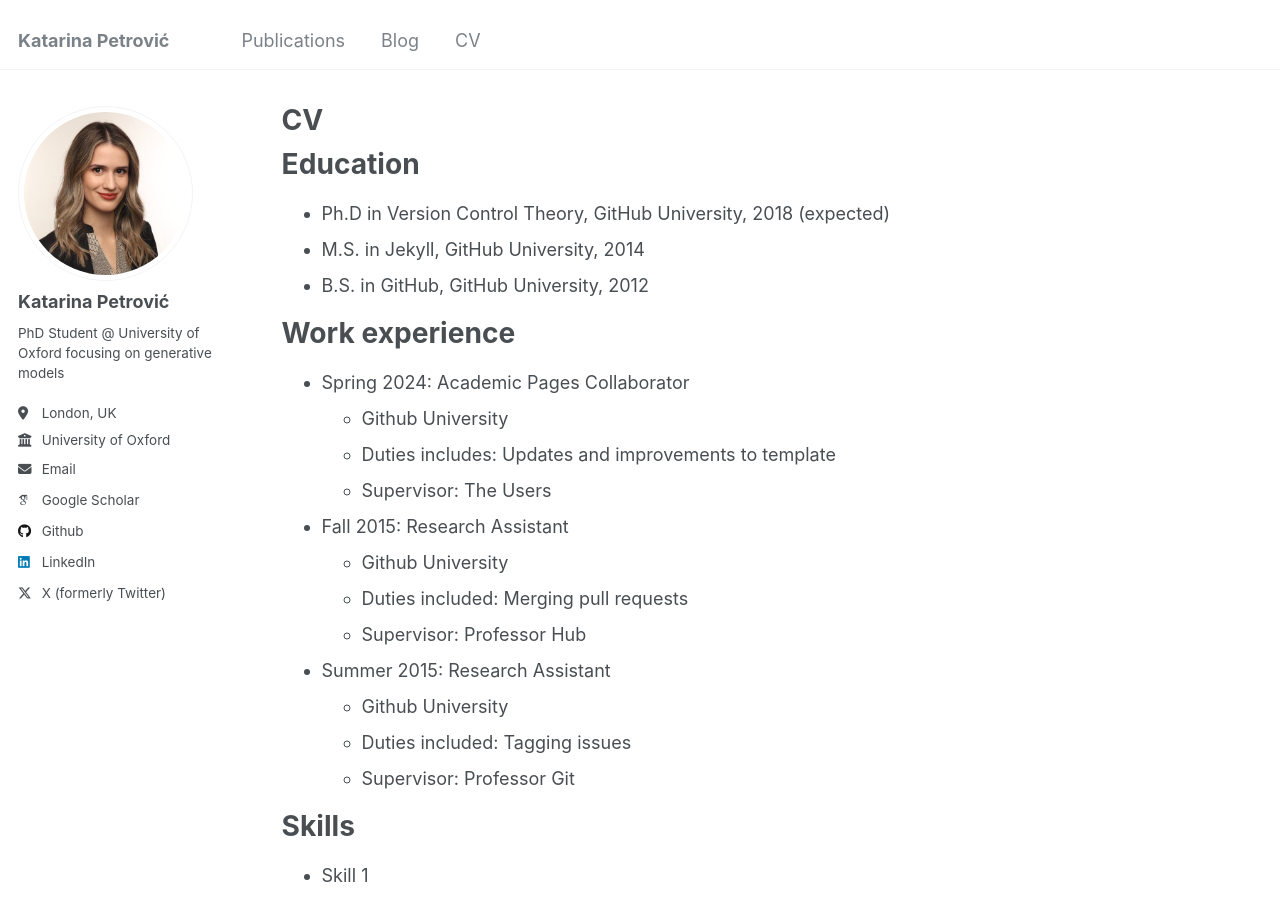
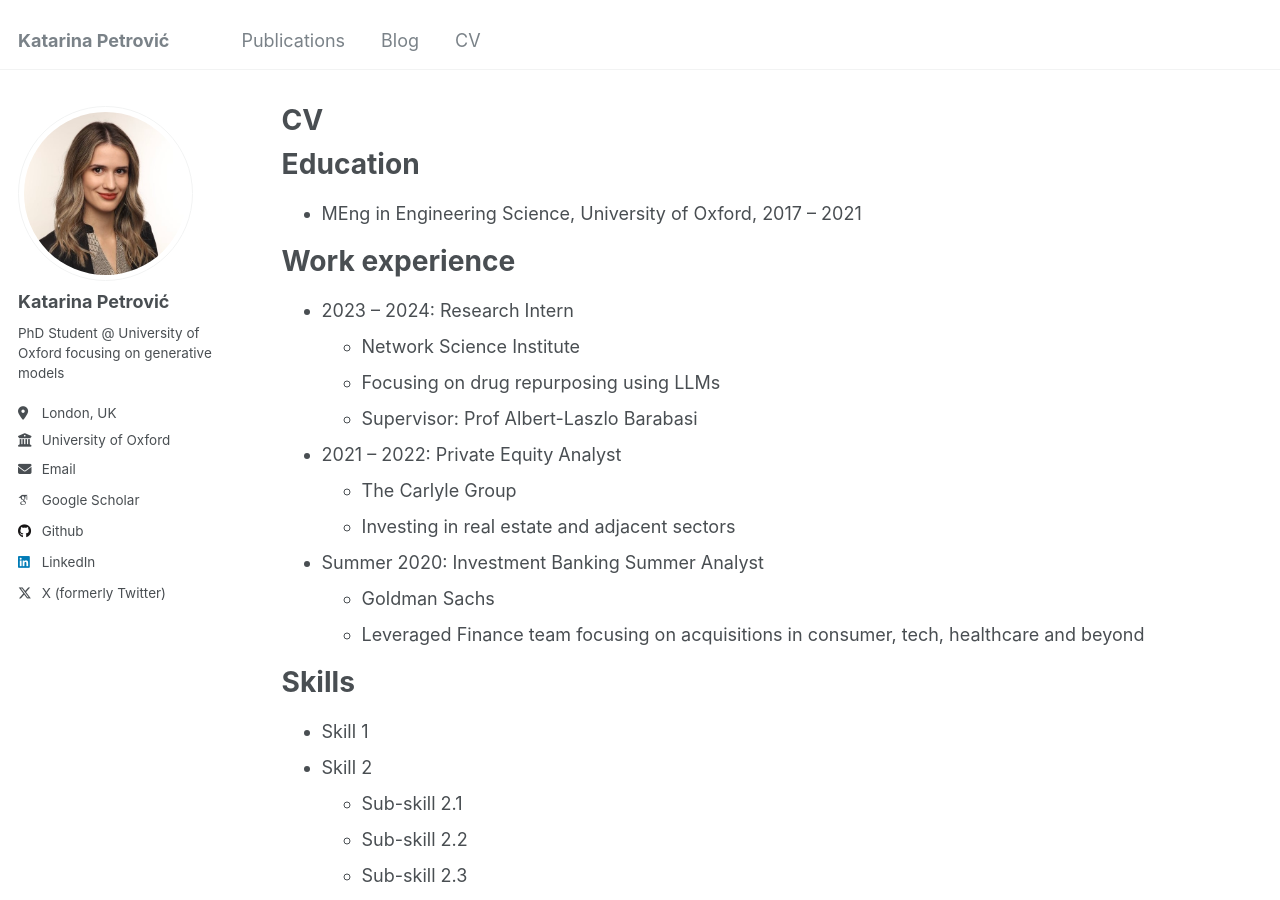
Before and after one commit to kpetrovicc/kpetrovicc.github.io, a Jekyll site: the page built from _pages/cv.md, in a window 1280 px wide and 900 px high. Built offline with Jekyll 4.4.1, drawn with Linux system fonts in a browser that asks for light colours; some web fonts are replaced.

Commit message:
Update cv.md

```diff
--- a/_pages/cv.md
+++ b/_pages/cv.md
@@ -11,26 +11,22 @@ redirect_from:
 
 Education
 ======
-* Ph.D in Version Control Theory, GitHub University, 2018 (expected)
-* M.S. in Jekyll, GitHub University, 2014
-* B.S. in GitHub, GitHub University, 2012
+* MEng in Engineering Science, University of Oxford, 2017 -- 2021
 
 Work experience
 ======
-* Spring 2024: Academic Pages Collaborator
-  * Github University
-  * Duties includes: Updates and improvements to template
-  * Supervisor: The Users
+* 2023 -- 2024: Research Intern
+  * Network Science Institute
+  * Focusing on drug repurposing using LLMs
+  * Supervisor: Prof Albert-Laszlo Barabasi
 
-* Fall 2015: Research Assistant
-  * Github University
-  * Duties included: Merging pull requests
-  * Supervisor: Professor Hub
+* 2021 -- 2022: Private Equity Analyst
+  * The Carlyle Group
+  * Investing in real estate and adjacent sectors
 
-* Summer 2015: Research Assistant
-  * Github University
-  * Duties included: Tagging issues
-  * Supervisor: Professor Git
+* Summer 2020: Investment Banking Summer Analyst
+  * Goldman Sachs
+  * Leveraged Finance team focusing on acquisitions in consumer, tech, healthcare and beyond
 
 Skills
 ======
```
